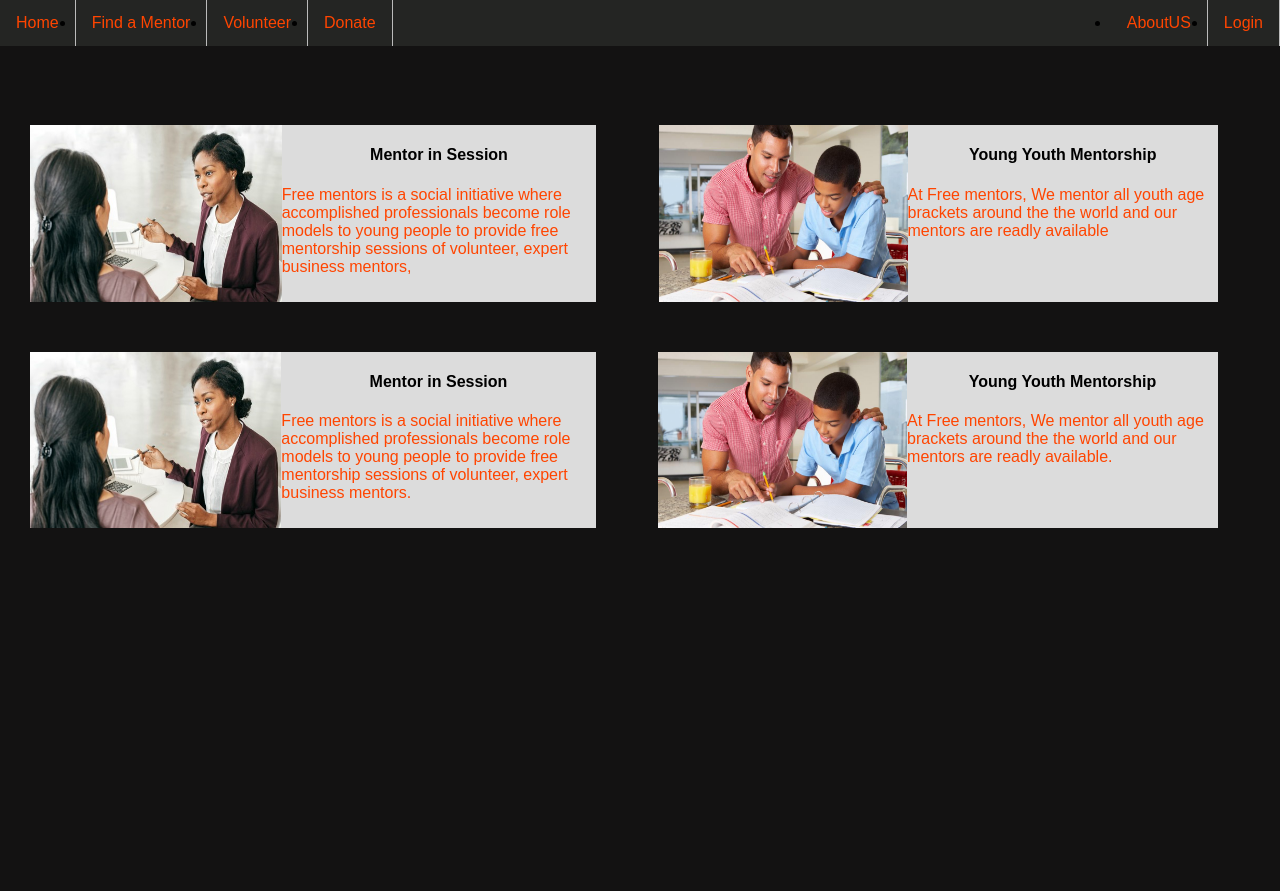
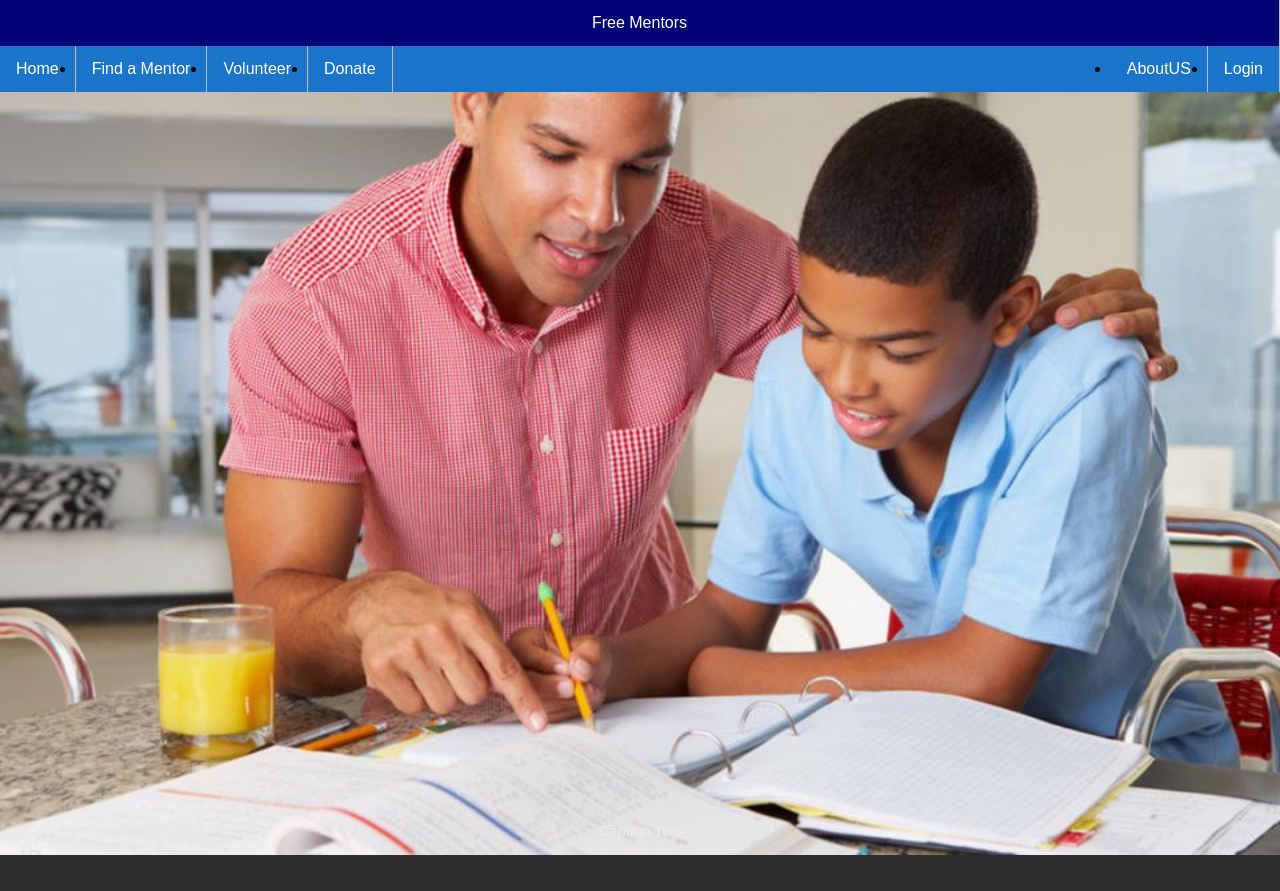
Before and after one commit to Ayesiza/Free-Mentors, a plain HTML site: page index.html in a window 1280 px wide. Before the commit the page ends 800 px from the top, so only its background shows below. Drawn offline with Linux system fonts and the light colour scheme.

Commit message:
feature(signup):Create-Account [finishes#167664542 ]

```diff
--- a/css/style.css
+++ b/css/style.css
@@ -2,16 +2,11 @@ html {
     font-family: Arial, Helvetica, sans-serif;
   }
 
-  .bg-img {
-    background-color: rgb(19, 18, 18);
-    background-size: cover;
-  }
 
   body {
     margin: 0;
-    background-color: rgb(19, 18, 18);
+    background-color: rgb(48, 45, 45);
   }
-
 
   a{
     text-decoration: none;
@@ -23,31 +18,19 @@ html {
     height: 100%;
     justify-content: center;
     margin-top: 100px;
+
   }
 
-  .page-wrapper {
-    display: flex;
-    justify-content: center;
-    margin-top: 100px;
-    margin-left: 30px;
-    flex-wrap: wrap;
-  }
-
-  .nav-bar {
-    position: absolute;
-    top: 0;
-    left: 0;
-    margin: 0;
-    width: 100%;
-    z-index: 1030;
-  }
   .card{
     display:flex;
+  }
+    .active {
+    background-color:rgb(4, 4, 121);
   }
 
   ul {
     padding: 0;
-    background-color: rgb(36, 37, 35);
+    background-color:rgb(26, 116, 201);
 
   }
 
@@ -60,107 +43,199 @@ html {
 
   li a {
     display: block;
-    color:orangered;
+    color:white;
     text-align: center;
     padding: 14px 16px;
     text-decoration: none;
   }
-
+  .nav-bar {
+    position: absolute;
+    top: 0;
+    left: 0;
+    margin: 0;
+    width: 100%;
+    z-index: 1030;
+  }
   .logo {
-    background-color: grey;
+    background-color: rgb(30, 21, 107);
   }
-
-  /* .card {
-    max-width: 300px;
-    margin: 10px;
-    background-color: grey;
-    text-align: center;
-    font-family: arial;
-    border: solid 1px gainsboro;
-  } */
-
-  /* .nav-select {
-    margin: 8px;
-    padding: 5px 10px;
-    font-size: 14px;
-  } */
 
   .card-container {
     height: auto;
     padding-bottom: 10px;
   }
 
-  /* .card img {
-    height: 200px;
-    width: 100%;
-  } */
-
   .right-nav {
     float: right;
   }
 
+  .form {
+    border-radius: 5px;
+    background-color: rgb(31, 29, 29);
+    padding: 20px;
+    margin-top: 50px;
+  }
+  h3 {
+    color: white;
+    text-align: center;
+  }
   .formInput {
     width: 100%;
     padding: 12px 20px;
+    background-color:rgb(26, 116, 201);
     margin: 3px 0;
     display: inline-block;
-    border: 1px solid #ccc;
-    border-radius: 4px;
+    border: 1px solid grey;
+    border-radius: 10px;
     box-sizing: border-box;
   }
-
-  .form {
-    border-radius: 5px;
-    background-color: gainsboro;
-    padding: 20px;
-    margin-top: 50px;
+  /* Add styles to the form container */
+.bg-img{
+    background-image: url('/images/back2.png');
+}
+.bg-img {
+    background-size: cover;
   }
-
-  /* Add styles to the form container */
-
-   /* .container {
+   .container {
     margin: 20px;
     max-width: 300px;
     padding: 16px;
-    background-color: white;
+    background-color:rgb(4, 4, 121);
     margin-top: 50px;
     border-radius: 5px;
     text-align: center;
-  }   */
-  .highlights {
-    color: orangered;
-    text-align: left
-  }
+    box-shadow: 0 20px 20px 0 black;
+   }
+.button {
+        background: rgb(26, 116, 201);
+        color:wheat;
+        width: 100px;
+        padding: 10px 20px;
+        margin-top: 1px;
+        border-radius: 5px;
+        border: solid 2px gainsboro;
+        cursor: pointer;
+        font-size: 16px;
+      }
+
+.button:hover {
+        background: rgb(26, 116, 201);
+        color: gainsboro;
+      }
+
+
   .hide-overflow {
     overflow: hidden;
   }
 
-   /* .container-hero{
-    display: flex;
-    height: 250px;
-    background: rgb(19, 18, 18);
-    justify-content: center;
-  } */
-  /* .land-wrapper {
+
+  .page-wrapper {
     display: flex;
     justify-content: center;
-    margin-top: 10px;
+    margin-top: 0px;
+    margin-left: 20px;
+    margin-right: 0px;
     flex-wrap: wrap;
-  } */
+  }
 
   .product-card{
     display: flex;
-    margin-top: 2%;
-    margin-bottom: 2%;
+    margin-top: 5%;
+    margin-bottom: 0;
 
   }
 
   .product-card img{
-    width:40%
+    width:50%
   }
 
-  .product-card .card-container{
-    width: 50%;
-    background: gainsboro;
-    text-align: center;
+
+.nav-bar {
+  position: absolute;
+  top: 0;
+  left: 0;
+  margin: 0;
+  width: 100%;
+  z-index: 1030;
+}
+::placeholder{
+color: white;
+}
+.nav-logo {
+    width: 100%;
   }
+
+/* Slideshow container */
+.slideshow-container {
+    max-width: 1000px;
+    position: relative;
+    margin-top: 60px;
+
+  }
+
+/* The dots/bullets/indicators */
+
+
+.active {
+  background-color:rgb(4, 4, 121);
+}
+
+
+* {box-sizing: border-box;}
+
+.mySlides {display: none;}
+img {vertical-align: middle;}
+
+/* Slideshow container */
+.slideshow-container {
+  max-width: 2000px;
+  position: relative;
+  margin: 0;
+
+
+
+
+}
+
+/* Caption text */
+.text {
+  color: #f2f2f2;
+  font-size: 15px;
+  padding: 8px 12px;
+  position: absolute;
+  bottom: 8px;
+  width: 100%;
+  text-align: center;
+}
+
+/* Number text (1/3 etc) */
+.numbertext {
+  color: #f2f2f2;
+  font-size: 12px;
+  padding: 8px 12px;
+  position: absolute;
+  top: 0;
+}
+
+/* Fading animation */
+.fade {
+  -webkit-animation-name: fade;
+  -webkit-animation-duration: 1.5s;
+  animation-name: fade;
+  animation-duration: 1.5s;
+}
+
+@-webkit-keyframes fade {
+  from {opacity: .4}
+  to {opacity: 1}
+}
+
+@keyframes fade {
+  from {opacity: .4}
+  to {opacity: 1}
+}
+
+/* On smaller screens, decrease text size */
+@media only screen and (max-width: 300px) {
+  .text {font-size: 11px}
+}
--- a/index.html
+++ b/index.html
@@ -10,69 +10,62 @@
 </head>
 
 <body>
-        <div class="container">
-    <div>
     <ul class="nav-bar">
-            <!-- start right nav bar -->
+        <li class="nav-logo"><a class="active logo" href="index.html">Free Mentors</a></li>
         <li><a href="index.html">Home</a></li>
         <li><a href="index.html">Find a Mentor</a></li>
         <li><a href="index.html">Volunteer</a></li>
         <li><a href="index.html">Donate</a></li>
         <div class="right-nav">
             <li><a href="index.html">AboutUS</a></li>
-              <li><a href="index.html">Login</a></li>
+            <li><a href="signup.html">Login</a></li>
         </div>
         <!-- //right nav bar -->
     </ul>
-        <div class="page-wrapper">
-                <div class="product-card">
-                    <div class="card">
-                    <img src="./images/mentoring in session.jpg" alt="mentor in session">
-                    <div class="card-container">
-                        <h4>Mentor in Session</h4>
-                        <p class="highlights">Free mentors
-                                is a social initiative where
-                                accomplished professionals become role models to
-                                young people to provide free mentorship sessions of volunteer,
-                                expert business mentors,
-                            </p>
+    <div class="slideshow-container">
+        <div class="mySlides fade">
+            <img src="./images/mentor2.PNG" style="width:100%">
+            <div class="text">Caption Text</div>
+        </div>
+        <div class="mySlides fade">
+            <img src="./images/mentor one.jpg" style="width:100%">
+            <div class="text">Caption Two</div>
+        </div>
+        <div class="mySlides fade">
+            <img src="./images/guidance.PNG" style="width:100%">
+            <div class="text">Caption Three</div>
+        </div>
+        <div class="mySlides fade">
+            <img src="./images/team.png" style="width:100%">
+            <div class="text">Our Staff Members</div>
+        </div>
+        <div class="mySlides fade">
+            <img src="./images/mentoring in session.jpg" style="width:100%">
+            <div class="text">Caption Three</div>
+        </div>
+        <div class="mySlides fade">
+            <img src="./images/mentor23.PNG" style="width:100%">
+            <div class="text">Caption Three</div>
+        </div>
+        <div class="mySlides fade">
+            <img src="./images/mentoring4.PNG" style="width:100%">
+            <div class="text">Caption Three</div>
         </div>
     </div>
-                <div class="card">
-                        <img src="./images/mentor one.jpg" alt="professionals">
-                        <div class="card-container">
-                            <h4>Young Youth Mentorship</h4>
-                            <p class="highlights">At Free mentors,
-                                   We mentor all youth age brackets around the
-                                   the world and our mentors are readly available
-                         </p>
+    <br>
+  <div style="text-align:center">
+        <span class="dot"></span>
+        <span class="dot"></span>
+        <span class="dot"></span>
+        <span class="dot"></span>
+        <span class="dot"></span>
+        <span class="dot"></span>
+        <span class="dot"></span>
     </div>
     </div>
-                </div>
-                <div class="product-card">
-                        <div class="card">
-                        <img src="./images/mentoring in session.jpg" alt="mentor in session">
-                        <div class="card-container">
-                            <h4>Mentor in Session</h4>
-                            <p class="highlights">Free mentors
-                                    is a social initiative where
-                                    accomplished professionals become role models to
-                                    young people to provide free mentorship sessions of volunteer,
-                                    expert business mentors.
-                                </p>
-                        </div>
-                    </div>
-                    <div class="card">
-                            <img src="./images/mentor one.jpg" alt="professionals">
-                            <div class="card-container">
-                                <h4>Young Youth Mentorship</h4>
-                                <p class="highlights">At Free mentors,
-                                       We mentor all youth age brackets around the
-                                       the world and our mentors are readly available.
-                             </p>
-                            </div>
-                        </div>
-                    </div>
-            </div>
+    <br>
+    <script src="index.js">
+    </script>
 </body>
+
 </html>
--- /dev/null
+++ b/index.js
@@ -0,0 +1,20 @@
+var slideIndex = 0;
+showSlides();
+
+function showSlides() {
+  var i;
+  var slides = document.getElementsByClassName("mySlides");
+  var dots = document.getElementsByClassName("dot");
+  for (i = 0; i < slides.length; i++) {
+    slides[i].style.display = "none";
+  }
+  slideIndex++;
+  if (slideIndex > slides.length) {slideIndex = 1}
+  for (i = 0; i < dots.length; i++) {
+    dots[i].className = dots[i].className.replace(" active", "");
+  }
+  slides[slideIndex-1].style.display = "block";
+  dots[slideIndex-1].className += " active";
+  setTimeout(showSlides, 4000);
+  // Change image every 4 seconds
+}
```
Also changed, not shown: signup.html (added, +43 -0 lines), images/back2.png (added), images/background1.PNG (added), images/color-pic.PNG (added), images/confidence.PNG (added), images/guidance.PNG (added), images/mento.PNG (added), images/mentor2.PNG (added), images/mentor23.PNG (added), images/mentoring4.PNG (added), images/mentors in a meeting.PNG (added), images/mentoship.PNG (added), images/mentto11.PNG (added), images/team.png (added), 1 more files, 1 other file. Lines whose indentation alone changed are shown as unchanged.
